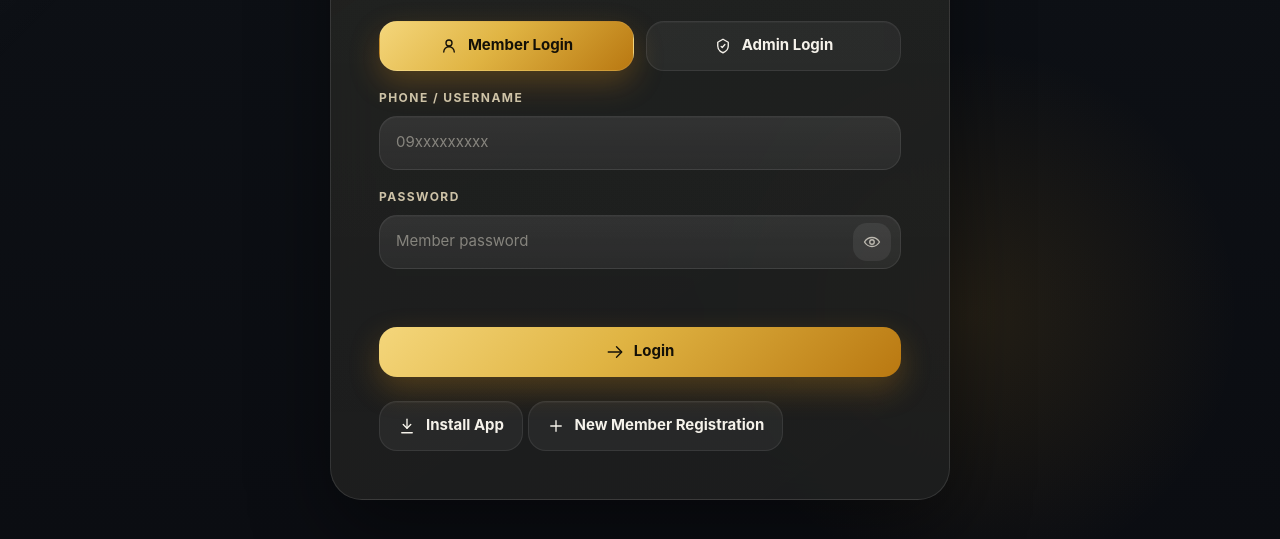
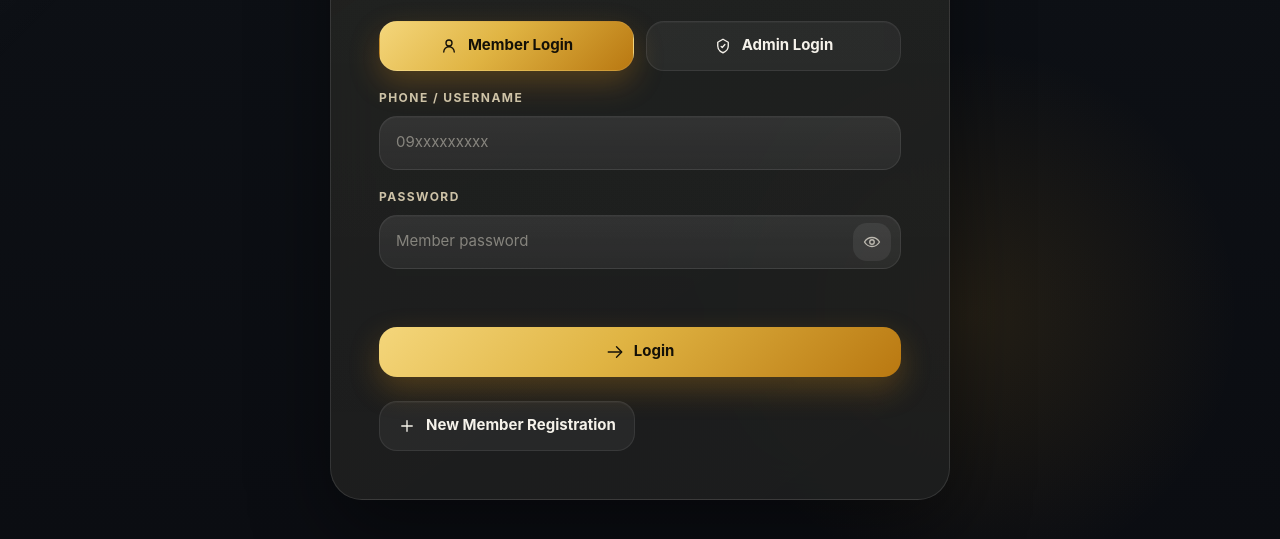
Before and after one commit to MinKhant-MC/Tranc-Fitness, a website: page gym-system-ssr/index.html in a window 1280 px wide. Shown: the part 403-942 px from the top of the page. Drawn offline with Linux system fonts and the light colour scheme.

Commit message:
Update index.html

```diff
--- a/gym-system-ssr/index.html
+++ b/gym-system-ssr/index.html
@@ -72,10 +72,6 @@
       </form>
 
       <div class="auth-footer">
-        <button id="installAppButton" class="secondary-button button-inline install-app-button" type="button" data-install-app hidden>
-          <svg class="icon" viewBox="0 0 24 24" aria-hidden="true"><path d="M12 3v12"></path><path d="m7 10 5 5 5-5"></path><path d="M5 21h14"></path></svg>
-          <span data-i18n="common.install_app">Install App</span>
-        </button>
         <a class="secondary-button button-inline" href="register.html">
           <svg class="icon" viewBox="0 0 24 24" aria-hidden="true"><path d="M12 5v14M5 12h14"></path></svg>
           <span data-i18n="login.register_link">New Member Registration</span>
```
